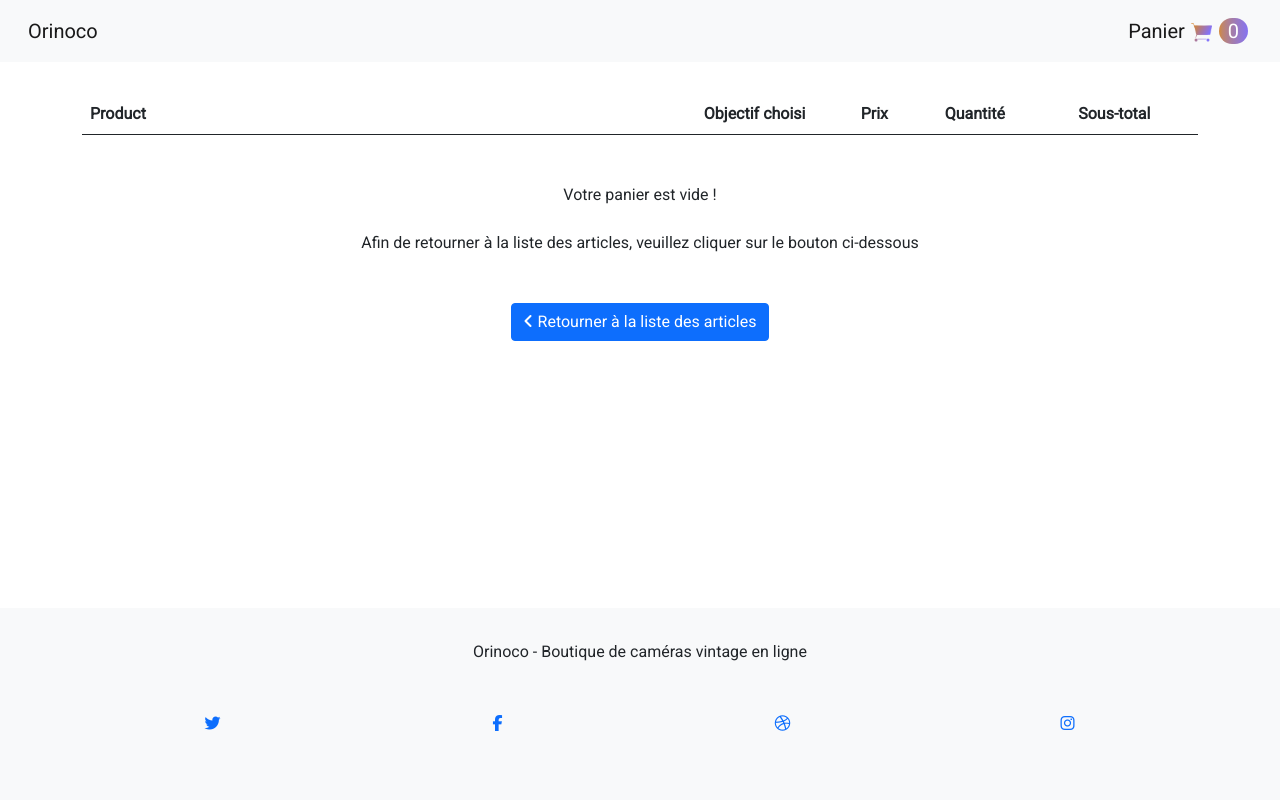
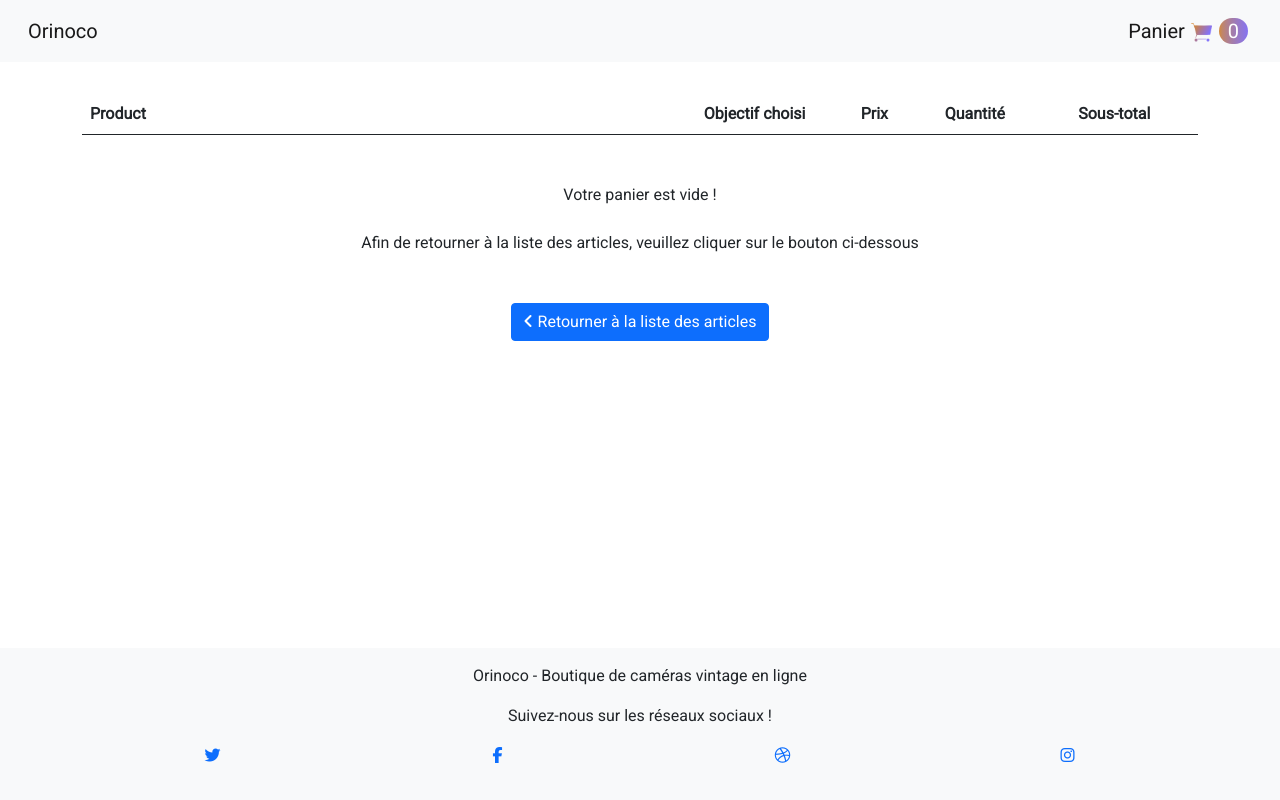
Before and after one commit to MasThomas/MASTHOMAS_5_02082021, a plain HTML site: page cart.html in a window 1280 px wide. Drawn offline with nearby package versions, Linux system fonts and the light colour scheme; no server answers.

Commit message:
footer modifications

```diff
--- a/cart.html
+++ b/cart.html
@@ -127,14 +127,17 @@
       </div>
     </main>
 
-    <footer class="navbar-light bg-light py-3 fixed-bottom">
+    <footer class="navbar-light bg-light pb-3 fixed-bottom">
       <div class="container bloc-sm">
         <div class="row">
           <div class="col-sm-12">
             <p class="text-center clr-black my-3">
               Orinoco - Boutique de caméras vintage en ligne<br>
             </p>
-            <div class="row row-no-gutters social my-5">
+            <div class="row row-no-gutters social my-3">
+              <p class="text-center">
+                Suivez-nous sur les réseaux sociaux !<br>
+              </p>
               <div class="col-sm-3">
                 <div class="text-center">
                   <a class="social" title="Suivez-nous sur Twitter !" href="#"><span class="fa fa-twitter icon-md"></span></a>
```
Also changed, not shown: confirmation.html (+5 -2 lines), index.html (+5 -2 lines), product.html (+5 -2 lines).
